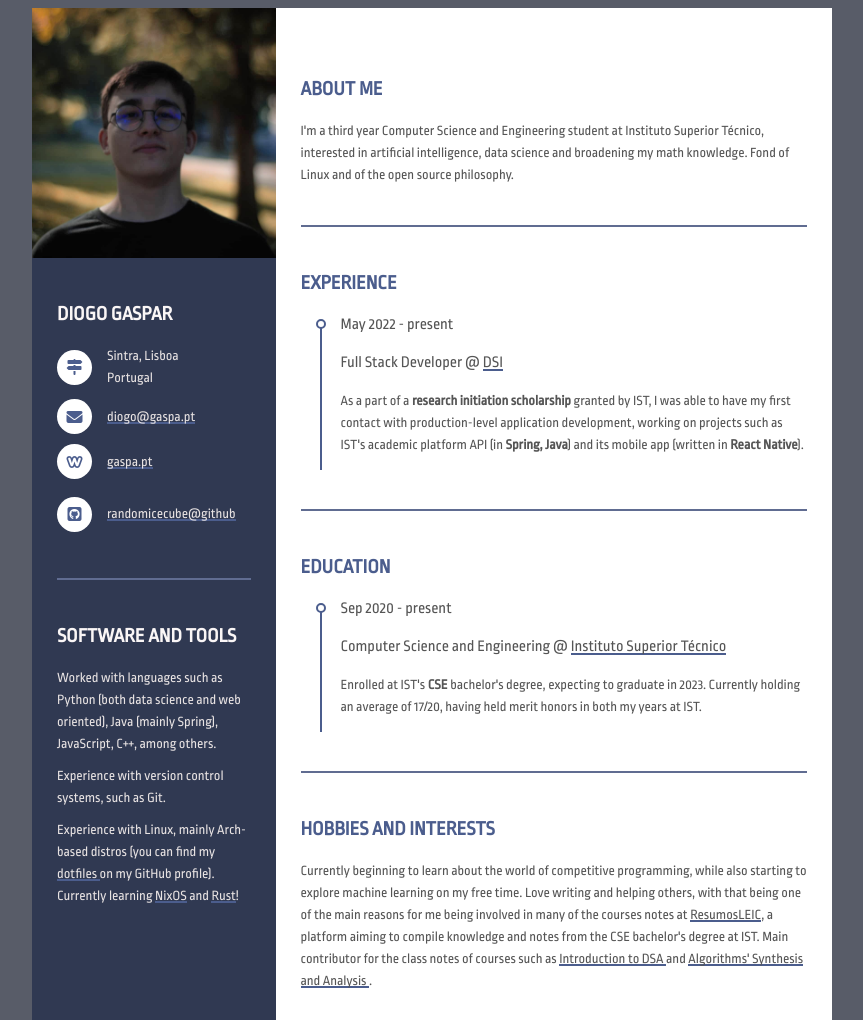
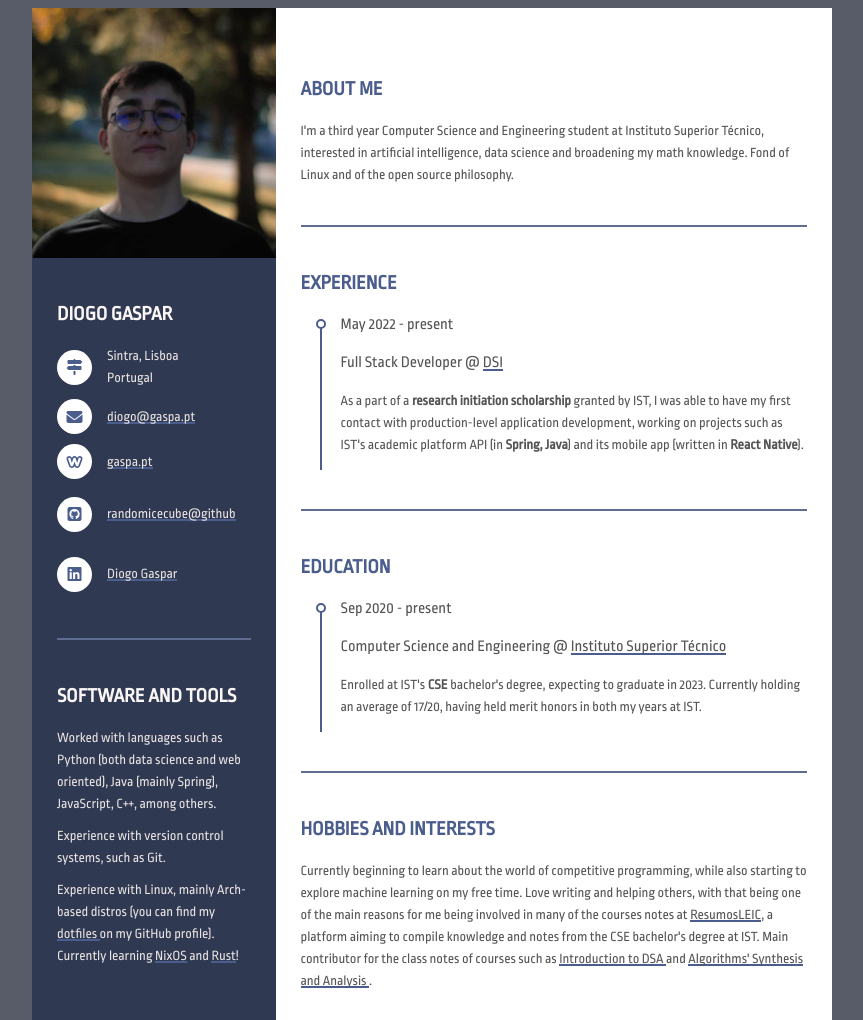
Before and after one commit to randomicecube/curriculum-gaspae, a plain HTML site: page src/index.html in a window 1280 px wide. Shown: the top 1020 px of the page, without its empty margins (208-1071 px from the left). Drawn offline with Linux system fonts and the light colour scheme.

Commit message:
Add linkedin

```diff
--- a/src/index.html
+++ b/src/index.html
@@ -62,6 +62,18 @@
               <p>
                 <a href="https://github.com/randomicecube">
                   randomicecube@github
+                </a>
+              </p>
+            </div>
+          </li>
+          <li>
+            <div class="icon">
+              <i class="fab fa-linkedin"></i>
+            </div>
+            <div class="data">
+              <p>
+                <a href="https://www.linkedin.com/in/diogomgaspar/">
+                  Diogo Gaspar
                 </a>
               </p>
             </div>
```
